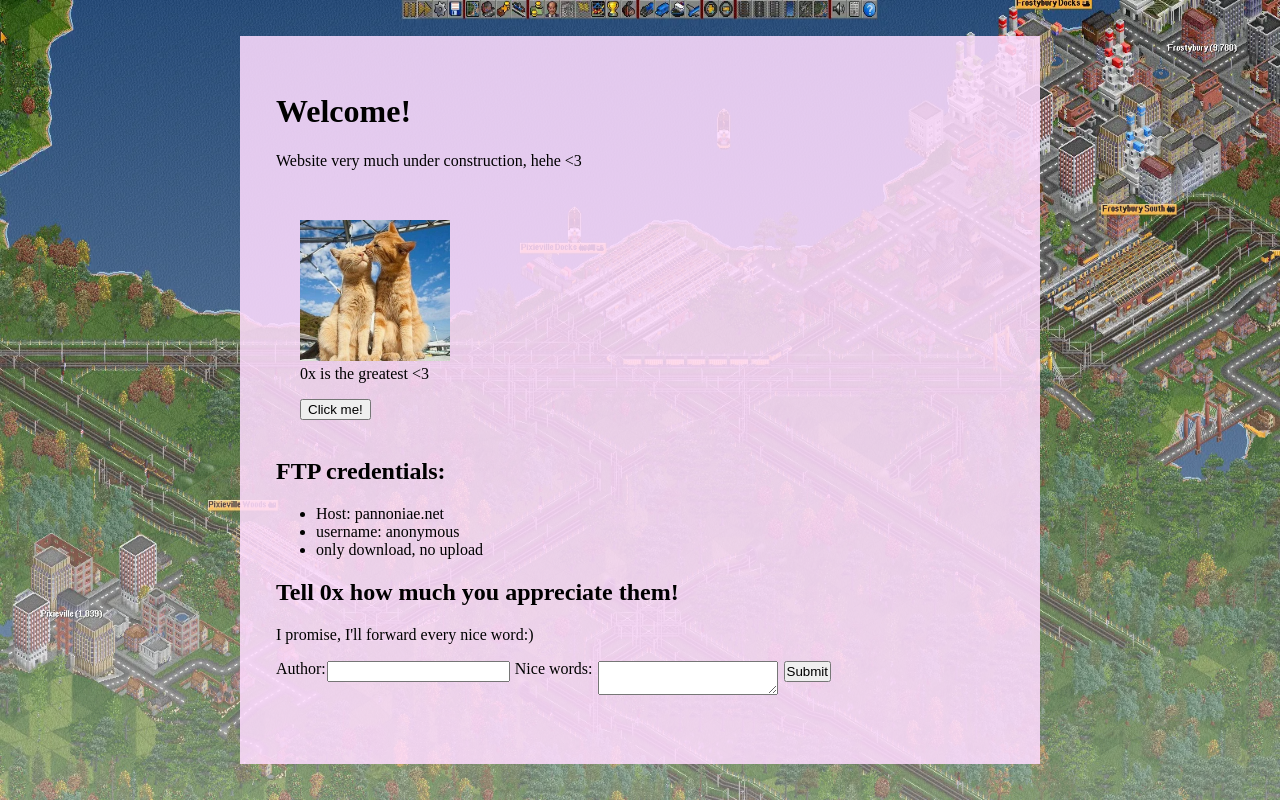
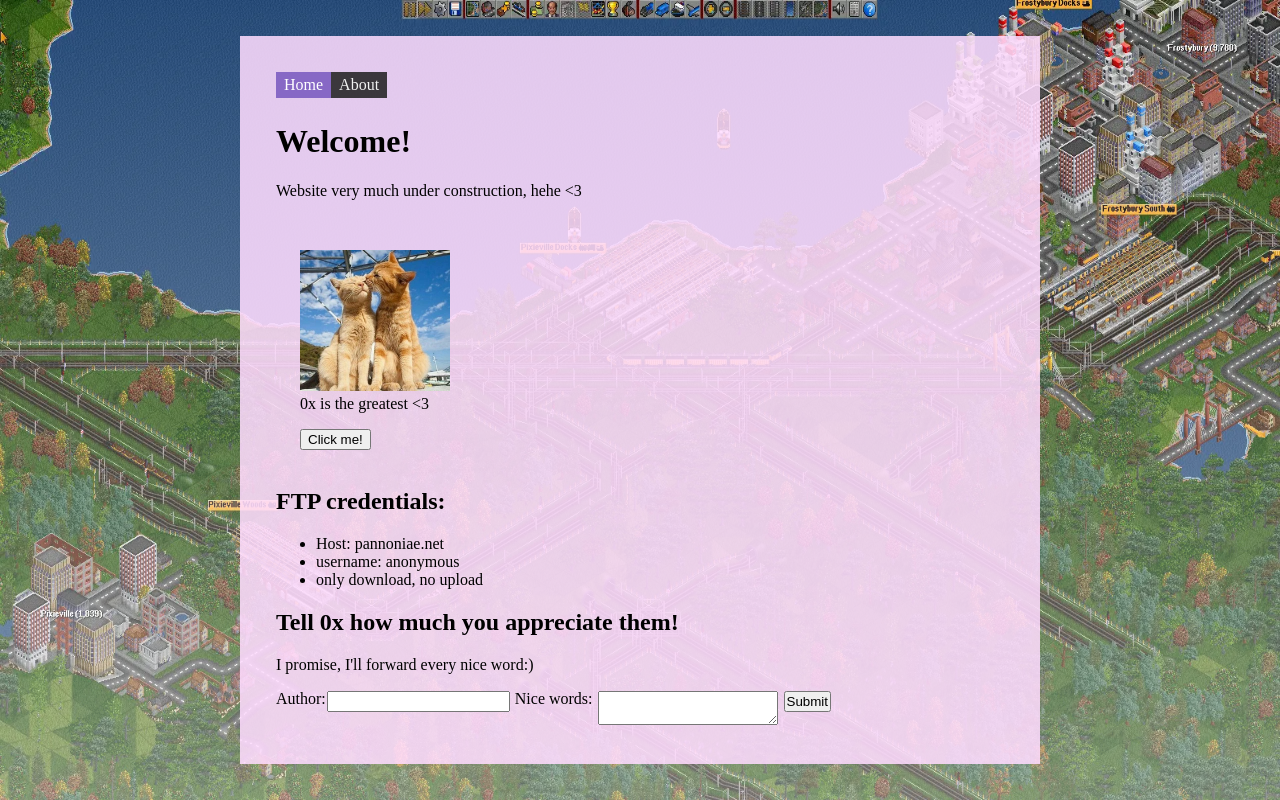
Before and after one commit to Pannoniae/weblove, a Flask app: page / in a window 1280 px wide. Run offline with Flask 3, Linux system fonts and the light colour scheme.

Commit message:
- add about

```diff
--- a/app.py
+++ b/app.py
@@ -6,8 +6,12 @@ app = Flask(__name__)
 
 
 @app.route('/')
-def hello_world():  # put application's code here
+def main():
     return flask.render_template('index.html')
+
+@app.route('/about')
+def about():
+    return flask.render_template('about.html')
 
 
 @app.route('/api/submit', methods=['GET'])
--- a/dynamic/style.css
+++ b/dynamic/style.css
@@ -38,3 +38,31 @@ textarea, input {
     margin: 1px;
     padding: 1px;
 }
+
+/* Add a black background color to the top navigation */
+.nav {
+    background-color: #222D;
+    overflow: hidden;
+    display: inline-block;
+}
+
+/* Style the links inside the navigation bar */
+.nav a {
+    float: left;
+    color: #f2f2f2;
+    text-align: center;
+    padding: 4px 8px;
+    text-decoration: none;
+}
+
+/* Change the color of links on hover */
+.nav a:hover {
+    background-color: #ddf; /* slight blue bias */
+    color: black;
+}
+
+/* Add a color to the active/current link */
+.nav a.active {
+    background-color: #9370DBDD;
+    color: white;
+}
--- /dev/null
+++ b/templates/about.html
@@ -0,0 +1,2 @@
+{% extends "base.html" %}
+{% block navabout %}active{% endblock %}
--- /dev/null
+++ b/templates/base.html
@@ -0,0 +1,26 @@
+<!DOCTYPE html>
+<html lang="en">
+<head>
+    {% block head %}
+        <meta charset="UTF-8">
+        <meta name="viewport" content="width=device-width">
+        <meta name="description" content="Pannoniae's website, dedicated to 0xb8000 appreciation.">
+        <link rel="stylesheet" lazyload href="./dynamic/style.css">
+        <link rel="icon" type="image/jpeg" href="cow.webp">
+        <title>0x appreciation</title>
+    {% endblock %}
+</head>
+<body>
+    <div id="page">
+        <div id="container">
+            <div class="nav">
+                <a class="{% block navhome %}{% endblock %}" href="/">Home</a>
+                <a class="{% block navabout %}{% endblock %}" href="/about">About</a>
+            </div>
+
+            {% block body %}
+            {% endblock %}
+        </div>
+    </div>
+</body>
+</html>
--- /dev/null
+++ b/templates/header.html
@@ -0,0 +1,4 @@
+<div class="nav">
+    <a class="active" href="/">Home</a>
+    <a href="/aboutme">About</a>
+</div>
--- a/templates/index.html
+++ b/templates/index.html
@@ -1,17 +1,8 @@
-<!DOCTYPE html>
-<html lang="en">
-<head>
-    <meta charset="UTF-8">
-    <link rel="icon" type="image/jpeg" href="cow.jpg">
-    <link rel="stylesheet" lazyload href="./dynamic/style.css">
-    <title>0x appreciation</title>
-    <meta name="viewport" content="width=device-width">
-    <meta name="description" content="Pannoniae's website, dedicated to 0xb8000 appreciation.">
-</head>
+{% extends "base.html" %}
+{% block navhome %}active{% endblock %}
+{% block body %}
     <body>
-    {#    <img src="https://www.openttd.org/static/img/teaser/2.png" style="margin: auto; display: block">#}
-    <div id="page">
-        <div id="container">
+
         <h1>Welcome!</h1>
         <p>Website very much under construction, hehe <3</p>
         <br>
@@ -39,9 +30,7 @@
             </label>
             <input type="submit" value="Submit">
         </form>
-        </div>
-    </div>
 
         <script src="./dynamic/moo.js" async></script>
     </body>
-</html>
+{% endblock %}
```
Lines whose indentation alone changed are shown as unchanged.
